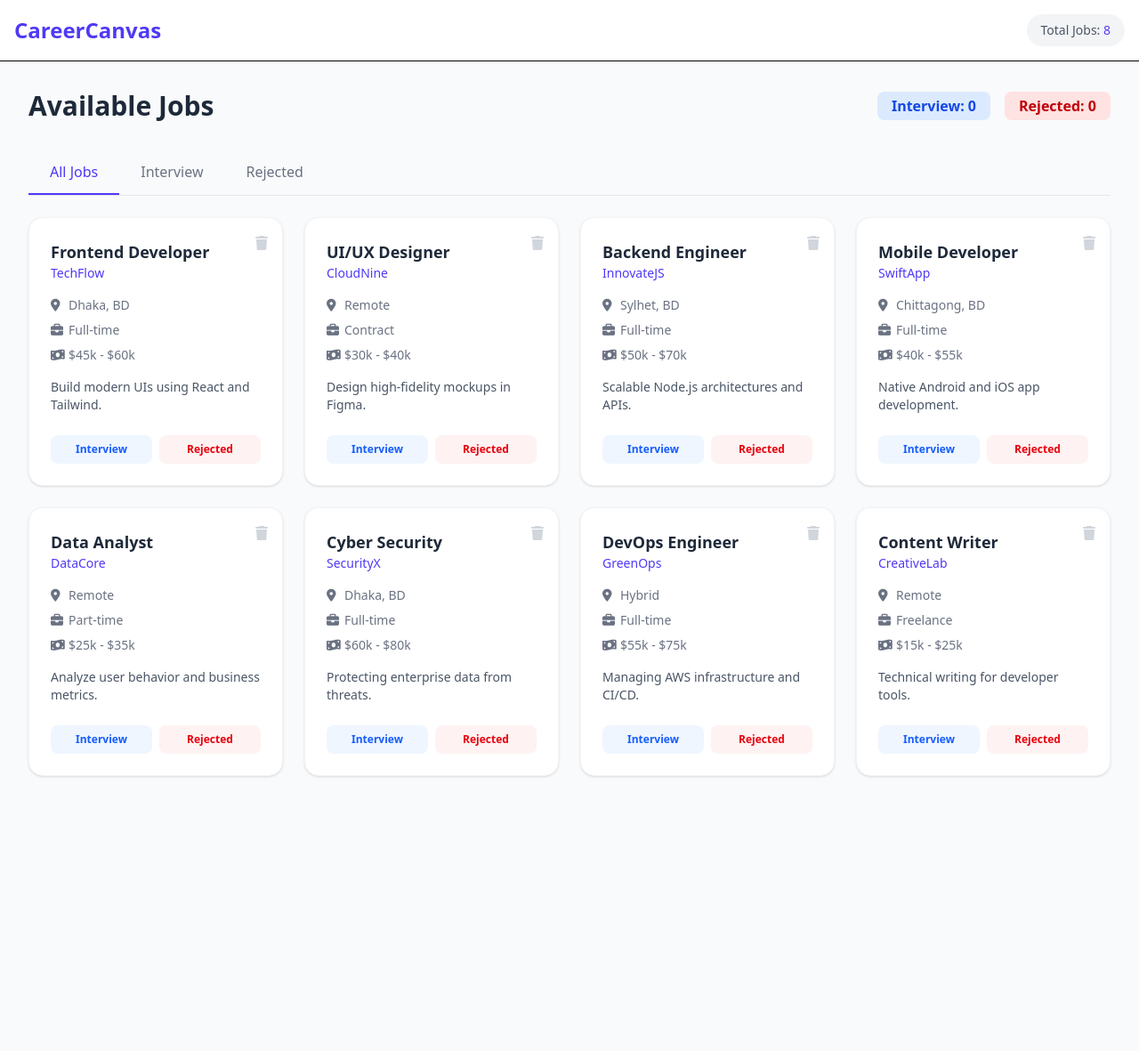
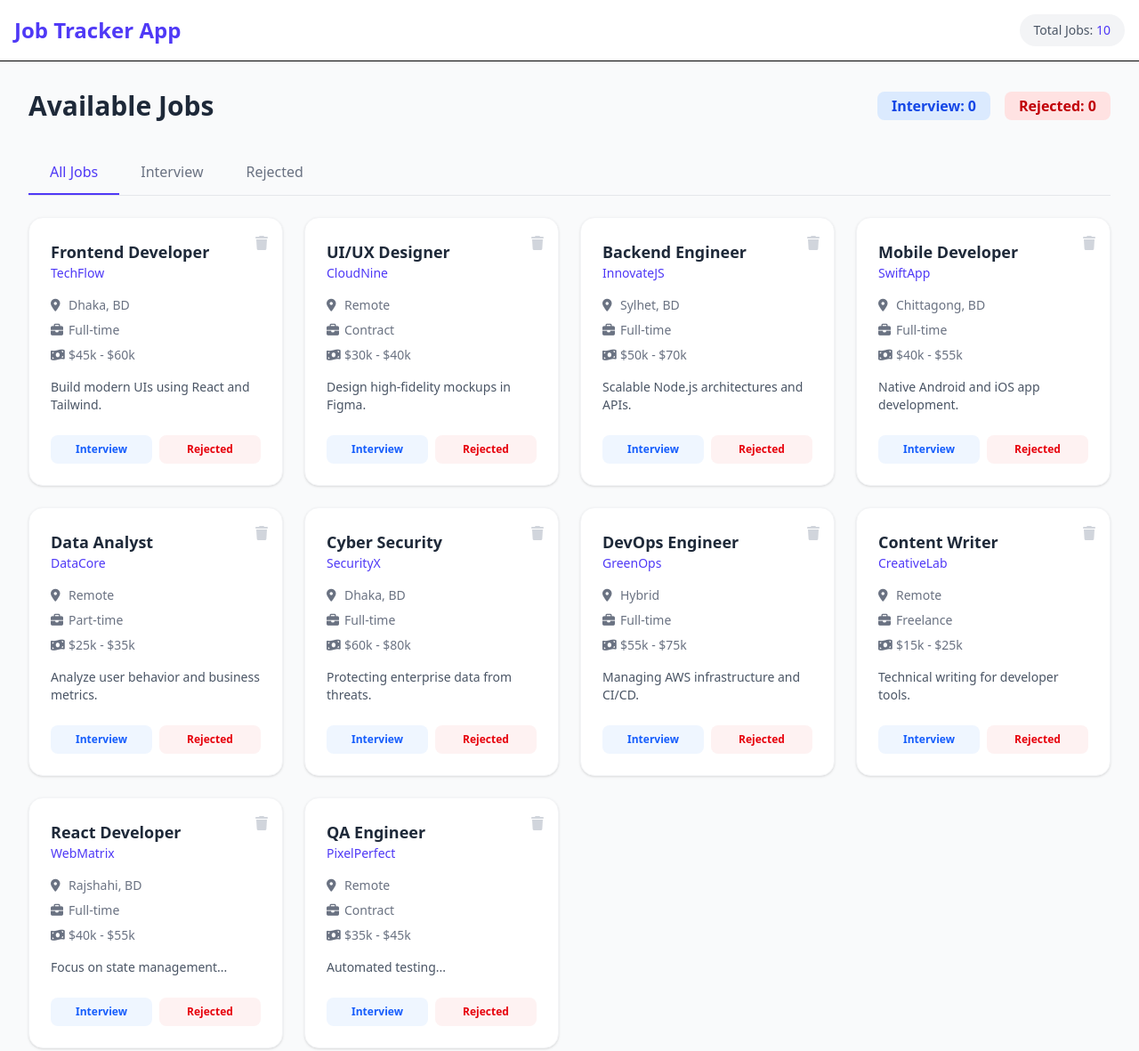
Before and after one commit to maynul-cs/b133-assignment4, a plain HTML site: page index.html in a window 1280 px wide. Shown: the whole page at 89% size. Before the commit the page ends 904 px from the top, so only its background shows below. Drawn offline with nearby package versions, Linux system fonts and the light colour scheme.

Commit message:
added two more job for assignment requirments

```diff
--- a/index.html
+++ b/index.html
@@ -10,7 +10,7 @@
 <body class="bg-gray-50 font-sans">
     <nav class="bg-white border-b p-4 sticky top-0 z-10">
         <div class="max-w-7xl mx-auto flex justify-between items-center">
-            <h1 class="text-2xl font-bold text-indigo-600">CareerCanvas</h1>
+            <h1 class="text-2xl font-bold text-indigo-600">Job Tracker App</h1>
             <div class="flex space-x-4">
                 <div class="text-sm font-medium text-gray-600 bg-gray-100 px-4 py-2 rounded-full">
                     Total Jobs: <span id="total-count" class="text-indigo-600">8</span>
--- a/script.js
+++ b/script.js
@@ -6,7 +6,9 @@ const jobData = [
     { id: 5, companyName: "DataCore", position: "Data Analyst", location: "Remote", type: "Part-time", salary: "$25k - $35k", description: "Analyze user behavior and business metrics.", status: "all" },
     { id: 6, companyName: "SecurityX", position: "Cyber Security", location: "Dhaka, BD", type: "Full-time", salary: "$60k - $80k", description: "Protecting enterprise data from threats.", status: "all" },
     { id: 7, companyName: "GreenOps", position: "DevOps Engineer", location: "Hybrid", type: "Full-time", salary: "$55k - $75k", description: "Managing AWS infrastructure and CI/CD.", status: "all" },
-    { id: 8, companyName: "CreativeLab", position: "Content Writer", location: "Remote", type: "Freelance", salary: "$15k - $25k", description: "Technical writing for developer tools.", status: "all" }
+    { id: 8, companyName: "CreativeLab", position: "Content Writer", location: "Remote", type: "Freelance", salary: "$15k - $25k", description: "Technical writing for developer tools.", status: "all" },
+    { id: 9, companyName: "WebMatrix", position: "React Developer", location: "Rajshahi, BD", type: "Full-time", salary: "$40k - $55k", description: "Focus on state management...", status: "all" },
+    { id: 10, companyName: "PixelPerfect", position: "QA Engineer", location: "Remote", type: "Contract", salary: "$35k - $45k", description: "Automated testing...", status: "all" }
 ];
 
 let currentTab = 'all';
```
